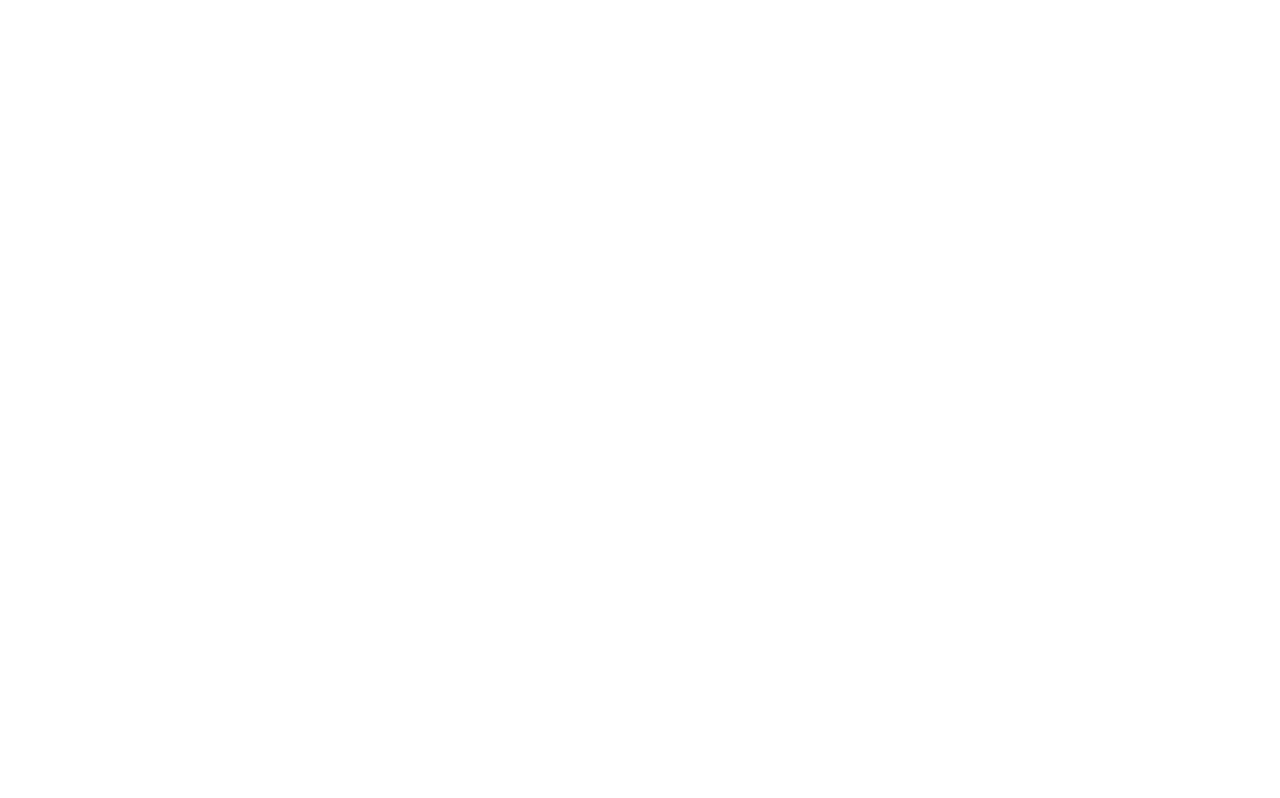
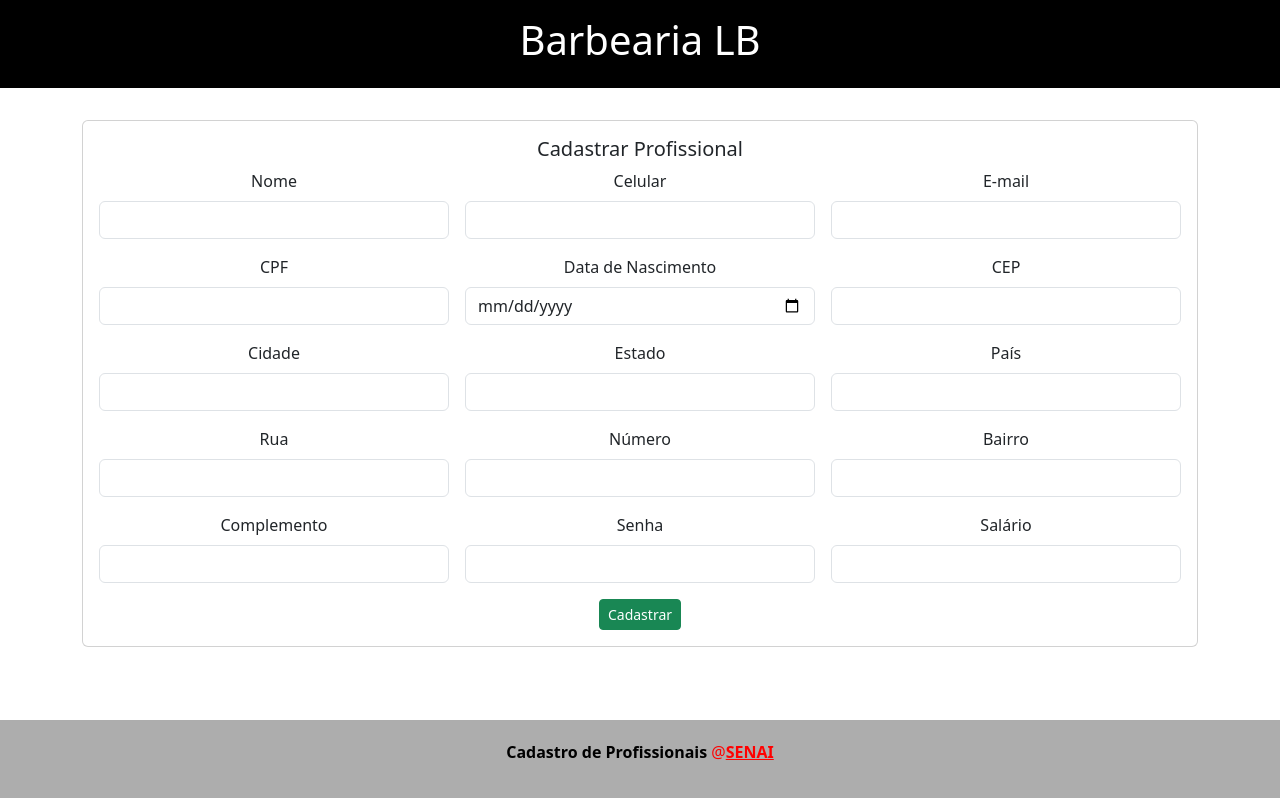
Before and after one commit to shiinzinho/barbearialb-front, a React (Create React App) app: page /CadastroProfissional in a window 1280 px wide. Before the commit this address had no page. Built offline with nearby package versions, Linux system fonts and the light colour scheme; the HTML template or start-up script is replaced by a standard one.

Commit message:
Finalização UPDATE

```diff
--- a/package.json
+++ b/package.json
@@ -10,7 +10,7 @@
     "@types/node": "^16.18.59",
     "@types/react": "^18.2.33",
     "@types/react-dom": "^18.2.14",
-    "axios": "^1.5.1",
+    "axios": "^1.6.0",
     "bootstrap": "^5.3.2",
     "react": "^18.2.0",
     "react-dom": "^18.2.0",
--- a/src/components/CadastroCliente.tsx
+++ b/src/components/CadastroCliente.tsx
@@ -1,5 +1,5 @@
 import React, { ChangeEvent, FormEvent, useState } from 'react';
-import Footer from './Footer';
+import FooterCliente from './FooterCliente';
 import Header from './Header';
 import styles from '../App.module.css'
 import axios from 'axios';
@@ -11,13 +11,13 @@ const CadastroCliente = () => {
     const [email, setEmail] = useState<string>("")
     const [cpf, setCpf] = useState<string>("")
     const [dataNascimento, setDataNascimento] = useState<string>("")
+    const [cep, setCep] = useState<string>("")
     const [cidade, setCidade] = useState<string>("")
     const [estado, setEstado] = useState<string>("")
     const [pais, setPais] = useState<string>("")
     const [rua, setRua] = useState<string>("")
     const [numero, setNumero] = useState<string>("")
     const [bairro, setBairro] = useState<string>("")
-    const [cep, setCep] = useState<string>("")
     const [complemento, setComplemento] = useState<string>("")
     const [senha, setSenha] = useState<string>("")
 
@@ -31,13 +31,13 @@ const CadastroCliente = () => {
         email: email,
         cpf: cpf,
         dataNascimento: dataNascimento,
+        cep: cep,
         cidade: cidade,
         estado: estado,
         pais: pais,
         rua: rua,
         numero: numero,
         bairro: bairro,
-        cep: cep,
         complemento: complemento,
         senha: senha
     }
@@ -75,6 +75,9 @@ const CadastroCliente = () => {
         if (e.target.name === "dataNascimento") {
             setDataNascimento(e.target.value)
         }
+        if (e.target.name === "cep") {
+            setCep(e.target.value)
+        }
         if (e.target.name === "cidade") {
             setCidade(e.target.value)
         }
@@ -93,9 +96,6 @@ const CadastroCliente = () => {
         if (e.target.name === "bairro") {
             setBairro(e.target.value)
         }
-        if (e.target.name === "cep") {
-            setCep(e.target.value)
-        }
         if (e.target.name === "complemento") {
             setComplemento(e.target.value)
         }
@@ -104,6 +104,19 @@ const CadastroCliente = () => {
         }
     }
 
+    const findCep = (e: FormEvent) => {
+        e.preventDefault()
+
+        fetch('https://viacep.com.br/ws/'+ cep +'/json/', {method: 'GET'})
+        .then(response => response.json())
+        .then(data => {
+            setCidade(data.localidade)
+            setCep(data.cep)
+            setEstado(data.uf)
+
+        })
+        .catch(error => {console.log('Pesquisa Inválida')})
+        }
 
     return (
         <div>
@@ -132,15 +145,19 @@ const CadastroCliente = () => {
                                 </div>
                                 <div className='col-4'>
                                     <label htmlFor="dataNascimento" className='form-label'>Data de Nascimento</label>
-                                    <input type="text" name='dataNascimento' className='form-control' required onChange={handleState} />
+                                    <input type="date" name='dataNascimento' className='form-control' required onChange={handleState} />
+                                </div>
+                                <div className='col-4'>
+                                    <label htmlFor="cep" className='form-label'>CEP</label>
+                                    <input type="text" name='cep' className='form-control' required onBlur={findCep} onChange={handleState} />
                                 </div>
                                 <div className='col-4'>
                                     <label htmlFor="cidade" className='form-label'>Cidade</label>
-                                    <input type="text" name='cidade' className='form-control' required onChange={handleState} />
+                                    <input type="text" name='cidade' value={cidade} className='form-control' required onChange={handleState} />
                                 </div>
                                 <div className='col-4'>
                                     <label htmlFor="estado" className='form-label'>Estado</label>
-                                    <input type="text" name='estado' className='form-control' required onChange={handleState} />
+                                    <input type="text" name='estado' value={estado} className='form-control' required onChange={handleState} />
                                 </div>
                                 <div className='col-4'>
                                     <label htmlFor="pais" className='form-label'>País</label>
@@ -159,10 +176,6 @@ const CadastroCliente = () => {
                                     <input type="text" name='bairro' className='form-control' required onChange={handleState} />
                                 </div>
                                 <div className='col-4'>
-                                    <label htmlFor="cep" className='form-label'>CEP</label>
-                                    <input type="text" name='cep' className='form-control' required onChange={handleState} />
-                                </div>
-                                <div className='col-4'>
                                     <label htmlFor="complemento" className='form-label'>Complemento</label>
                                     <input type="text" name='complemento' className='form-control' required onChange={handleState} />
                                 </div>
@@ -178,7 +191,7 @@ const CadastroCliente = () => {
                     </div>
                 </div>
             </main>
-            <Footer />
+            <FooterCliente />
         </div>
     );
 }
--- a/src/components/CadastroProfissional.tsx
+++ b/src/components/CadastroProfissional.tsx
@@ -1,10 +1,10 @@
 import React, {
     Component, useState, ChangeEvent, FormEvent, useEffect
 } from 'react';
-import Footer from './Footer';
 import Header from './Header';
 import styles from '../App.module.css'
 import axios from 'axios';
+import FooterProfissional from './FooterProfissional';
 
 const CadastroProfissional = () => {
 
@@ -13,20 +13,19 @@ const CadastroProfissional = () => {
     const [email, setEmail] = useState<string>("")
     const [cpf, setCpf] = useState<string>("")
     const [dataNascimento, setDataNascimento] = useState<string>("")
+    const [cep, setCep] = useState<string>("")
     const [cidade, setCidade] = useState<string>("")
     const [estado, setEstado] = useState<string>("")
     const [pais, setPais] = useState<string>("")
     const [rua, setRua] = useState<string>("")
     const [numero, setNumero] = useState<string>("")
     const [bairro, setBairro] = useState<string>("")
-    const [cep, setCep] = useState<string>("")
     const [complemento, setComplemento] = useState<string>("")
     const [senha, setSenha] = useState<string>("")
     const [salario, setSalario] = useState<string>("")
 
     const CadastrarProfissional = (e:FormEvent) => {
         e.preventDefault();
-    }
 
     const dados = {
         nome: nome,
@@ -34,28 +33,34 @@ const CadastroProfissional = () => {
         email: email,
         cpf: cpf,
         dataNascimento: dataNascimento,
+        cep: cep,
         cidade: cidade,
         estado: estado,
         pais: pais,
         rua: rua,
         numero: numero,
         bairro: bairro,
-        cep: cep,
         complemento: complemento,
         senha: senha,
         salario: salario,
     }
 
-    axios.post('http://127.0.0.1:8000', dados, {
+    axios.post('http://127.0.0.1:8000/api/professional', dados, {
         headers: {
-            "Accept":"application/json",
+            "Accept": "application/json",
             "Content-Type": "application/json"
         }
-    }).then(function(response){
-        window.location.href = "/listagem"
-    }).catch(function(error){
+    }).then(function (response) {
+        if (response.data.success = false) {
+            console.log("error");
+            console.log(response.data.error);
+        } else {
+            window.location.href = "/ListagemProfissional"
+        }
+    }).catch(function (error) {
         console.log(error);;
     })
+}
 
     const handleState = (e: ChangeEvent<HTMLInputElement>) => {
         if(e.target.name === "nome"){
@@ -72,7 +77,10 @@ const CadastroProfissional = () => {
         }
         if(e.target.name === "dataNascimento"){
             setDataNascimento(e.target.value)
-        }cidade
+        }
+        if(e.target.name === "cep"){
+            setCep(e.target.value)
+        }
         if(e.target.name === "cidade"){
             setCidade(e.target.value)
         }
@@ -91,9 +99,6 @@ const CadastroProfissional = () => {
         if(e.target.name === "bairro"){
             setBairro(e.target.value)
         }
-        if(e.target.name === "cep"){
-            setCep(e.target.value)
-        }
         if(e.target.name === "complemento"){
             setComplemento(e.target.value)
         }
@@ -105,6 +110,20 @@ const CadastroProfissional = () => {
         }
     }
 
+    const findCep = (e: FormEvent) => {
+        e.preventDefault()
+
+        fetch('https://viacep.com.br/ws/'+ cep +'/json/', {method: 'GET'})
+        .then(response => response.json())
+        .then(data => {
+            setCidade(data.localidade)
+            setCep(data.cep)
+            setEstado(data.uf)
+
+        })
+        .catch(error => {console.log('Pesquisa Inválida')})
+        }
+
     return (
         <div>
             <Header />
@@ -114,21 +133,65 @@ const CadastroProfissional = () => {
                         <div className='card-body'>
                             <h5 className='card-title'>Cadastrar Profissional</h5>
                             <form onSubmit={CadastrarProfissional} className='row g-3'>
-                                <div className='col-6'>
+                            <div className='col-4'>
                                     <label htmlFor="Nome" className='form-label'>Nome</label>
-                                    <input type="text" name='nome' className='form-control' required onChange={handleState}/>
+                                    <input type="text" name='nome' className='form-control' required onChange={handleState} />
                                 </div>
-                                <div className='col-6'>
+                                <div className='col-4'>
+                                    <label htmlFor="celular" className='form-label'>Celular</label>
+                                    <input type="text" name='celular' className='form-control' required onChange={handleState} />
+                                </div>
+                                <div className='col-4'>
                                     <label htmlFor="email" className='form-label'>E-mail</label>
-                                    <input type="text" name='email' className='form-control' required onChange={handleState}/>
+                                    <input type="text" name='email' className='form-control' required onChange={handleState} />
                                 </div>
-                                <div className='col-6'>
+                                <div className='col-4'>
                                     <label htmlFor="cpf" className='form-label'>CPF</label>
-                                    <input type="text" name='cpf' className='form-control' required onChange={handleState}/>
+                                    <input type="text" name='cpf' className='form-control' required onChange={handleState} />
                                 </div>
-                                <div className='col-6'>
-                                    <label htmlFor="password" className='form-label'>Senha</label>
-                                    <input type="text" name='password' className='form-control' required  onChange={handleState}/>
+                                <div className='col-4'>
+                                    <label htmlFor="dataNascimento" className='form-label'>Data de Nascimento</label>
+                                    <input type="date" name='dataNascimento' className='form-control' required onChange={handleState} />
+                                </div>
+                                <div className='col-4'>
+                                    <label htmlFor="cep" className='form-label'>CEP</label>
+                                    <input type="text" name='cep' className='form-control' required onBlur={findCep} onChange={handleState} />
+                                </div>
+                                <div className='col-4'>
+                                    <label htmlFor="cidade" className='form-label'>Cidade</label>
+                                    <input type="text" name='cidade' value={cidade} className='form-control' required onChange={handleState} />
+                                </div>
+                                <div className='col-4'>
+                                    <label htmlFor="estado" className='form-label'>Estado</label>
+                                    <input type="text" name='estado' value={estado} className='form-control' required onChange={handleState} />
+                                </div>
+                                <div className='col-4'>
+                                    <label htmlFor="pais" className='form-label'>País</label>
+                                    <input type="text" name='pais' className='form-control' required onChange={handleState} />
+                                </div>
+                                <div className='col-4'>
+                                    <label htmlFor="rua" className='form-label'>Rua</label>
+                                    <input type="text" name='rua' className='form-control' required onChange={handleState} />
+                                </div>
+                                <div className='col-4'>
+                                    <label htmlFor="numero" className='form-label'>Número</label>
+                                    <input type="text" name='numero' className='form-control' required onChange={handleState} />
+                                </div>
+                                <div className='col-4'>
+                                    <label htmlFor="bairro" className='form-label'>Bairro</label>
+                                    <input type="text" name='bairro' className='form-control' required onChange={handleState} />
+                                </div>
+                                <div className='col-4'>
+                                    <label htmlFor="complemento" className='form-label'>Complemento</label>
+                                    <input type="text" name='complemento' className='form-control' required onChange={handleState} />
+                                </div>
+                                <div className='col-4'>
+                                    <label htmlFor="senha" className='form-label'>Senha</label>
+                                    <input type="password" name='senha' className='form-control' required onChange={handleState} />
+                                </div>
+                                <div className='col-4'>
+                                    <label htmlFor="salario" className='form-label'>Salário</label>
+                                    <input type="text" name='salario' className='form-control' required onChange={handleState} />
                                 </div>
                                 <div className='col-12'>
                                     <button type='submit' className='btn btn-success btn-sm' >Cadastrar</button>
@@ -138,7 +201,7 @@ const CadastroProfissional = () => {
                     </div>
                 </div>
             </main>
-            <Footer />
+            <FooterProfissional />
         </div>
     );
 }
--- a/src/components/CadastroServico.tsx
+++ b/src/components/CadastroServico.tsx
@@ -1,10 +1,11 @@
 import React, {
     Component, useState, ChangeEvent, FormEvent, useEffect
 } from 'react';
-import Footer from './Footer';
+import Footer from './FooterServico';
 import Header from './Header';
 import styles from '../App.module.css'
 import axios from 'axios';
+import FooterServico from './FooterServico';
 
 const CadastroServico = () => {
 
@@ -15,7 +16,7 @@ const CadastroServico = () => {
 
     const CadastrarServico = (e:FormEvent) => {
         e.preventDefault();
-    }
+
 
     const dados = {
         nome: nome,
@@ -24,16 +25,22 @@ const CadastroServico = () => {
         preco: preco,
     }
 
-    axios.post('http://127.0.0.1:8000', dados, {
+    axios.post('http://127.0.0.1:8000/api/service', dados, {
         headers: {
-            "Accept":"application/json",
+            "Accept": "application/json",
             "Content-Type": "application/json"
         }
-    }).then(function(response){
-        window.location.href = "/listagem"
-    }).catch(function(error){
+    }).then(function (response) {
+        if (response.data.success = false) {
+            console.log("error");
+            console.log(response.data.error);
+        } else {
+            window.location.href = "/ListagemServico"
+        }
+    }).catch(function (error) {
         console.log(error);;
     })
+}
 
     const handleState = (e: ChangeEvent<HTMLInputElement>) => {
         if(e.target.name === "nome"){
@@ -57,23 +64,23 @@ const CadastroServico = () => {
                 <div className='container'>
                     <div className='card'>
                         <div className='card-body'>
-                            <h5 className='card-title'>Cadastrar Servico</h5>
+                            <h5 className='card-title'>Cadastrar Serviço</h5>
                             <form onSubmit={CadastrarServico} className='row g-3'>
                                 <div className='col-6'>
                                     <label htmlFor="Nome" className='form-label'>Nome</label>
                                     <input type="text" name='nome' className='form-control' required onChange={handleState}/>
                                 </div>
                                 <div className='col-6'>
-                                    <label htmlFor="email" className='form-label'>E-mail</label>
-                                    <input type="text" name='email' className='form-control' required onChange={handleState}/>
+                                    <label htmlFor="descricao" className='form-label'>Descrição</label>
+                                    <input type="text" name='descricao' className='form-control' required onChange={handleState}/>
                                 </div>
                                 <div className='col-6'>
-                                    <label htmlFor="cpf" className='form-label'>CPF</label>
-                                    <input type="text" name='cpf' className='form-control' required onChange={handleState}/>
+                                    <label htmlFor="duracao" className='form-label'>Duração</label>
+                                    <input type="text" name='duracao' className='form-control' required onChange={handleState}/>
                                 </div>
                                 <div className='col-6'>
-                                    <label htmlFor="password" className='form-label'>Senha</label>
-                                    <input type="text" name='password' className='form-control' required  onChange={handleState}/>
+                                    <label htmlFor="preco" className='form-label'>Preço</label>
+                                    <input type="text" name='preco' className='form-control' required  onChange={handleState}/>
                                 </div>
                                 <div className='col-12'>
                                     <button type='submit' className='btn btn-success btn-sm' >Cadastrar</button>
@@ -83,7 +90,7 @@ const CadastroServico = () => {
                     </div>
                 </div>
             </main>
-            <Footer />
+            <FooterServico />
         </div>
     );
 }
--- a/src/components/Footer.tsx
+++ b/src/components/FooterCliente.tsx
@@ -1,13 +1,13 @@
 import React from "react";
 import styles from "./Footer.module.css"
 
-const Footer = () => {
+const FooterCliente = () => {
     return(
     <footer className={styles.footer}>
         <p>
-           <span> Buscador de CEP</span> @<a target="_blank" href="https://www.sp.senai.br/">SENAI</a>
+           <span> Cadastro de Clientes </span> @<a target="_blank" href="https://www.sp.senai.br/">SENAI</a>
         </p>
         </footer>
         );
     }
-export default Footer;
+export default FooterCliente;
--- /dev/null
+++ b/src/components/FooterProfissional.tsx
@@ -0,0 +1,13 @@
+import React from "react";
+import styles from "./Footer.module.css"
+
+const FooterProfissional = () => {
+    return(
+    <footer className={styles.footer}>
+        <p>
+           <span> Cadastro de Profissionais</span> @<a target="_blank" href="https://www.sp.senai.br/">SENAI</a>
+        </p>
+        </footer>
+        );
+    }
+export default FooterProfissional;
--- /dev/null
+++ b/src/components/FooterServico.tsx
@@ -0,0 +1,13 @@
+import React from "react";
+import styles from "./Footer.module.css"
+
+const FooterServico = () => {
+    return(
+    <footer className={styles.footer}>
+        <p>
+           <span> Cadastro de Serviços</span> @<a target="_blank" href="https://www.sp.senai.br/">SENAI</a>
+        </p>
+        </footer>
+        );
+    }
+export default FooterServico;
--- a/src/components/Header.tsx
+++ b/src/components/Header.tsx
@@ -4,7 +4,7 @@ import styles from "./Header.module.css"
 const Header = () => {
     return(
     <header className={styles.header}>
-        <h1>Buscador de CEP</h1>
+        <h1>Barbearia LB</h1>
         </header>
         );
     }
--- a/src/components/ListagemProfissional.tsx
+++ b/src/components/ListagemProfissional.tsx
@@ -20,7 +20,7 @@ const ListagemProfissional = () => {
 
         async function fetchData() {
             try{
-                const response = await axios.post('http://10.137.9.134:8000/api/findNome',
+                const response = await axios.post('http://127.0.0.1:8000/api/professional/name',
                 {nome: pesquisa},
                 {
                     headers: {
@@ -41,7 +41,7 @@ const ListagemProfissional = () => {
     useEffect(() => {
         async function fetchData() {
             try {
-                const response = await axios.get('http://10.137.9.134:8000/api/find');
+                const response = await axios.get('http://127.0.0.1:8000/api/professional/all');
                 setUsuarios(response.data.data)
             } catch (error) {
                 setError("Ocorreu um erro");
--- a/src/router/AppRouter.tsx
+++ b/src/router/AppRouter.tsx
@@ -4,6 +4,10 @@ import {
 } from 'react-router-dom';
 import CadastroCliente from '../components/CadastroCliente';
 import ListagemCliente from '../components/ListagemCliente';
+import CadastroProfissional from '../components/CadastroProfissional';
+import ListagemProfissional from '../components/ListagemProfissional';
+import CadastroServico from '../components/CadastroServico';
+import ListagemServico from '../components/ListagemServico';
 
 const AppRouter = () => {
    return (
@@ -11,6 +15,10 @@ const AppRouter = () => {
     <Routes>
         <Route path='CadastroCliente' element={<CadastroCliente />}/>
         <Route path='ListagemCliente' element={<ListagemCliente />}/>
+        <Route path='CadastroProfissional' element={<CadastroProfissional />}/>
+        <Route path='ListagemProfissional' element={<ListagemProfissional />}/>
+        <Route path='CadastroServico' element={<CadastroServico />}/>
+        <Route path='ListagemServico' element={<ListagemServico />}/>
     </Routes>
     </BrowserRouter>
    );
```
Also changed, not shown: src/components/ListagemServico.tsx (+4 -4 lines), 1 other file (tests, documents, lock files or other folders).
